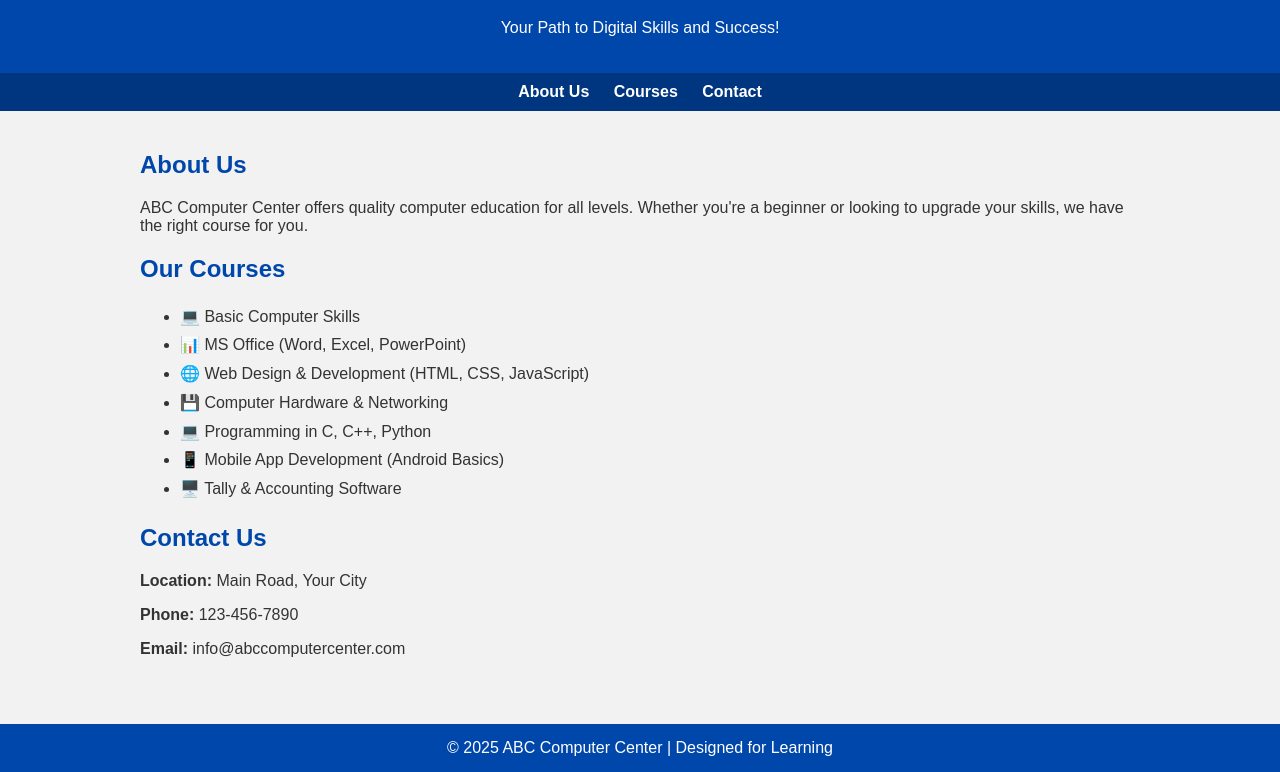
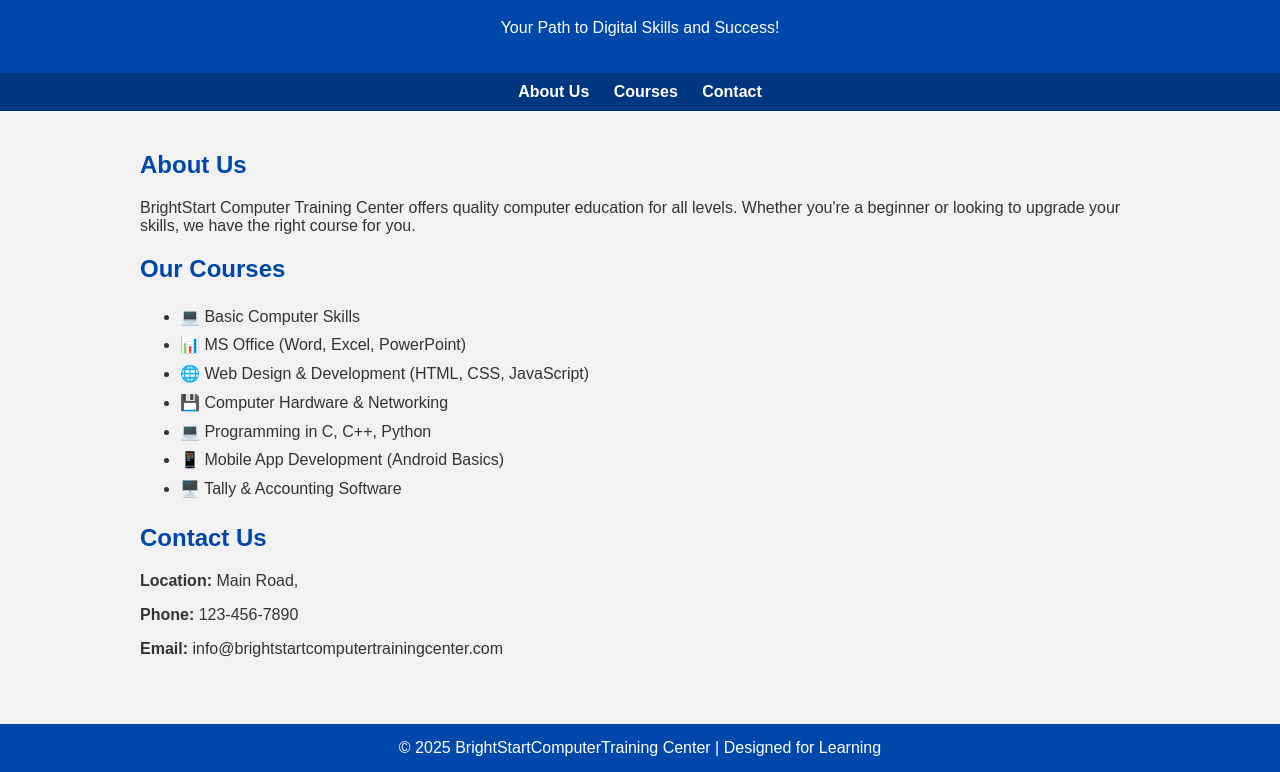
Before and after one commit to sharmi20030205/BrightStartComputerTrainingCenter, a plain HTML site: page index.html in a window 1280 px wide. Shown: the part 81-853 px from the top of the page. Drawn offline with Linux system fonts and the light colour scheme.

Commit message:
index.html

```diff
--- a/index.html
+++ b/index.html
@@ -3,7 +3,7 @@
 <head>
     <meta charset="UTF-8">
     <meta name="viewport" content="width=device-width, initial-scale=1.0">
-    <title>ABC Computer Center</title>
+    <title>BrightStart Computer Training Center</title>
     <style>
         body {
             font-family: Arial, sans-serif;
@@ -78,7 +78,7 @@
     <div class="container">
         <section id="about">
             <h2>About Us</h2>
-            <p>ABC Computer Center offers quality computer education for all levels. Whether you're a beginner or looking to upgrade your skills, we have the right course for you.</p>
+            <p>BrightStart Computer Training Center offers quality computer education for all levels. Whether you're a beginner or looking to upgrade your skills, we have the right course for you.</p>
         </section>
 
         <section id="courses">
@@ -96,14 +96,14 @@
 
         <section id="contact">
             <h2>Contact Us</h2>
-            <p><strong>Location:</strong> Main Road, Your City</p>
+            <p><strong>Location:</strong> Main Road, </p>
             <p><strong>Phone:</strong> 123-456-7890</p>
-            <p><strong>Email:</strong> info@abccomputercenter.com</p>
+            <p><strong>Email:</strong> info@brightstartcomputertrainingcenter.com</p>
         </section>
     </div>
 
     <footer>
-        &copy; 2025 ABC Computer Center | Designed for Learning
+        &copy; 2025 BrightStartComputerTraining Center | Designed for Learning
     </footer>
 
 </body>
```
